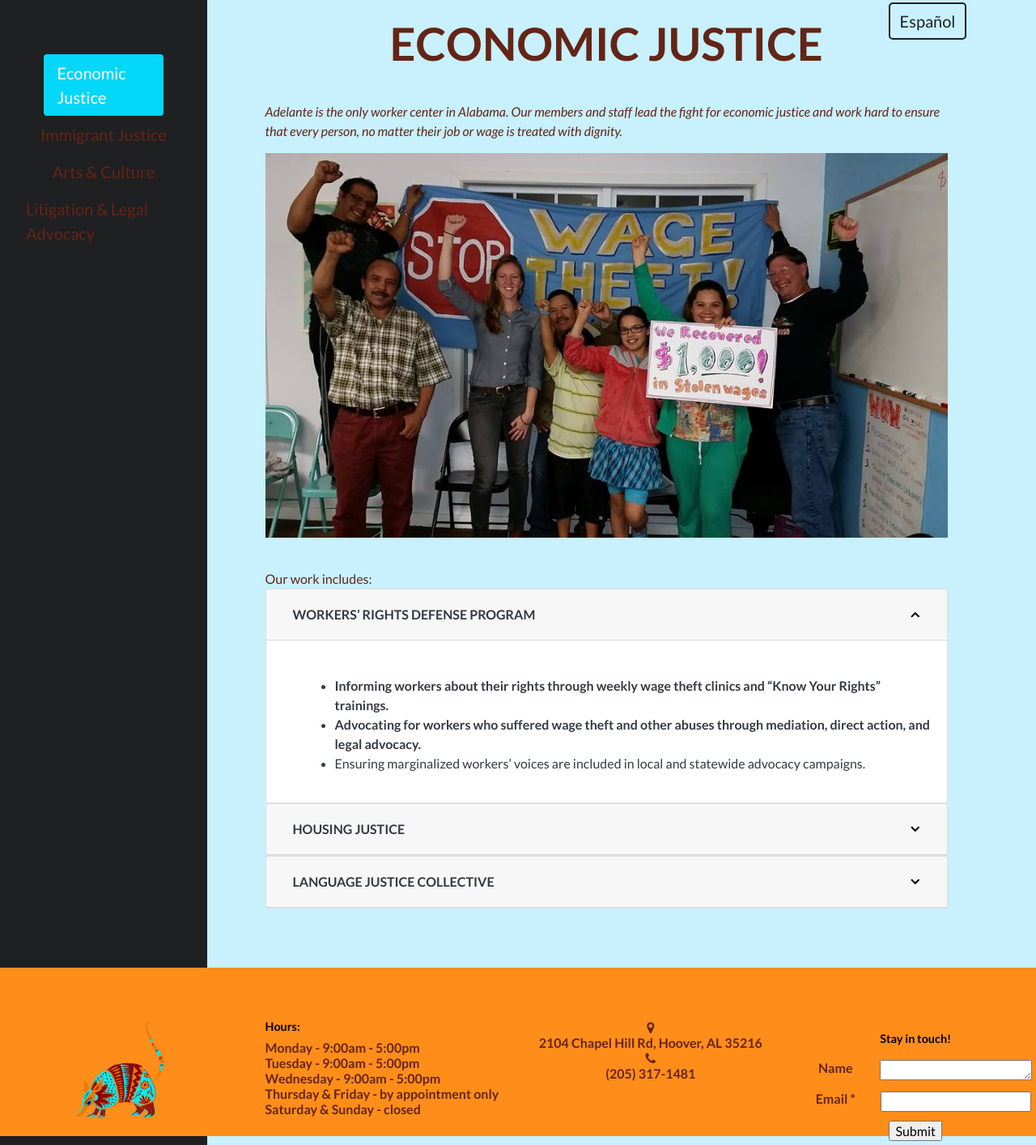
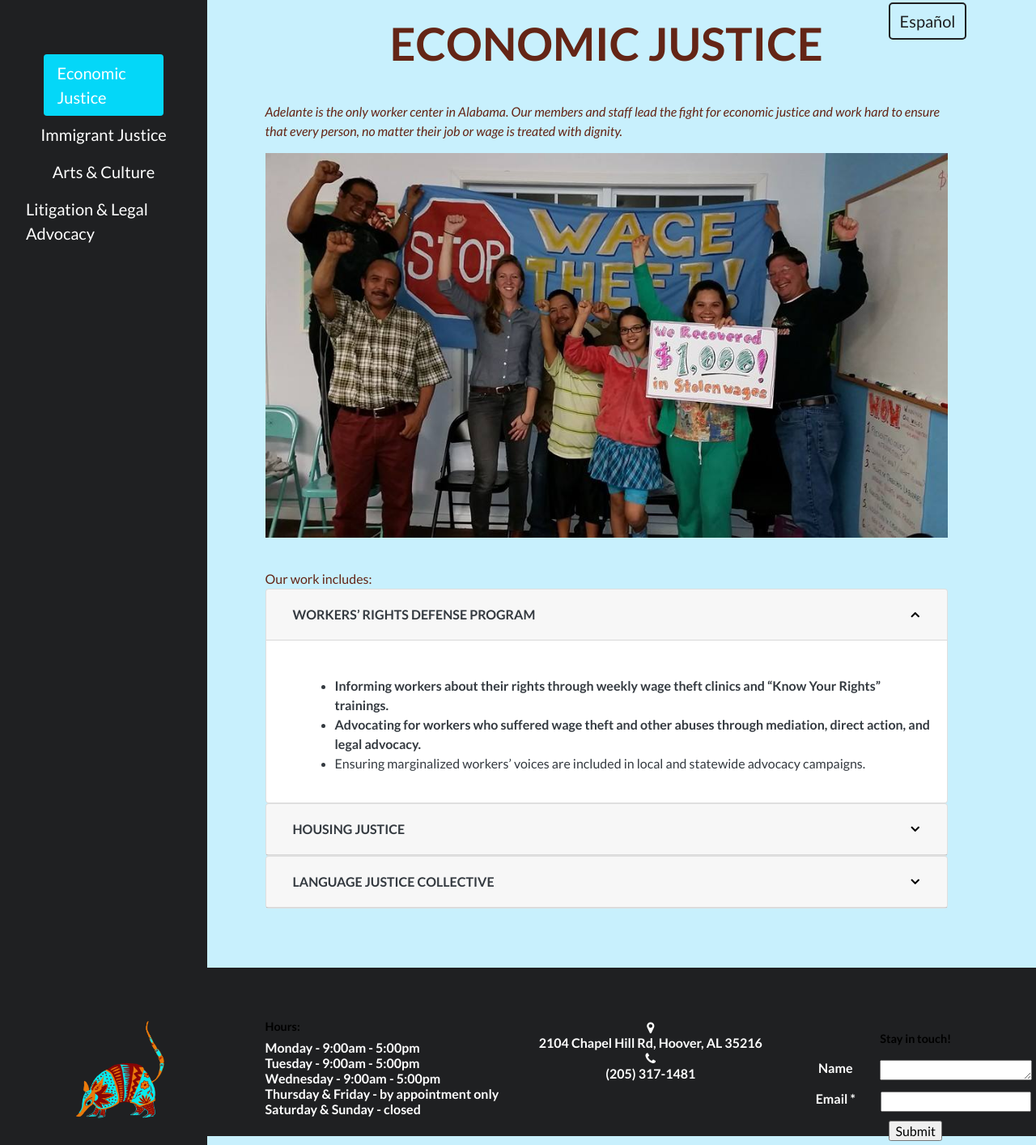
Before and after one commit to johnbuttram/AdelanteV3, a website: page assets/html/eng/ourWorkEng.html in a window 1280 px wide. Shown: the part 93-1507 px from the top of the page at 81% size. Drawn offline with nearby package versions, Linux system fonts and the light colour scheme; a script that the page names is missing.

Commit message:
still messing with css

```diff
--- a/assets/css/custom.css
+++ b/assets/css/custom.css
@@ -362,7 +362,7 @@
 
 /*Footer*/
 .footer {
-  background-color: #FF8D1A;
+  background-color: #1F2022;
   width: auto;
   height: 26vh;
   text-align: center;
@@ -372,6 +372,15 @@
   line-height: normal;
   position: relative;
   z-index: 2;
+}
+.footer p {
+  color: white;
+}
+.footer a{
+  color: white;
+}
+.footer label {
+  color: white;
 }
 
 .footer .footer-left,
@@ -411,6 +420,9 @@
   }
 }
 
+.stayInTouch  h4 {
+  color: white;
+}
 /*/Footer*/
 
 /*/All pages*/
@@ -705,6 +717,13 @@
     width: auto;
   }
 }
+.sidebar>a{
+  color: white;
+}
+.sidebar>a:hover {
+  color: #04D7F8;
+  text-decoration: underline;
+}
 .modalBg {
   background-color: #DEF7FF;
 }
```
